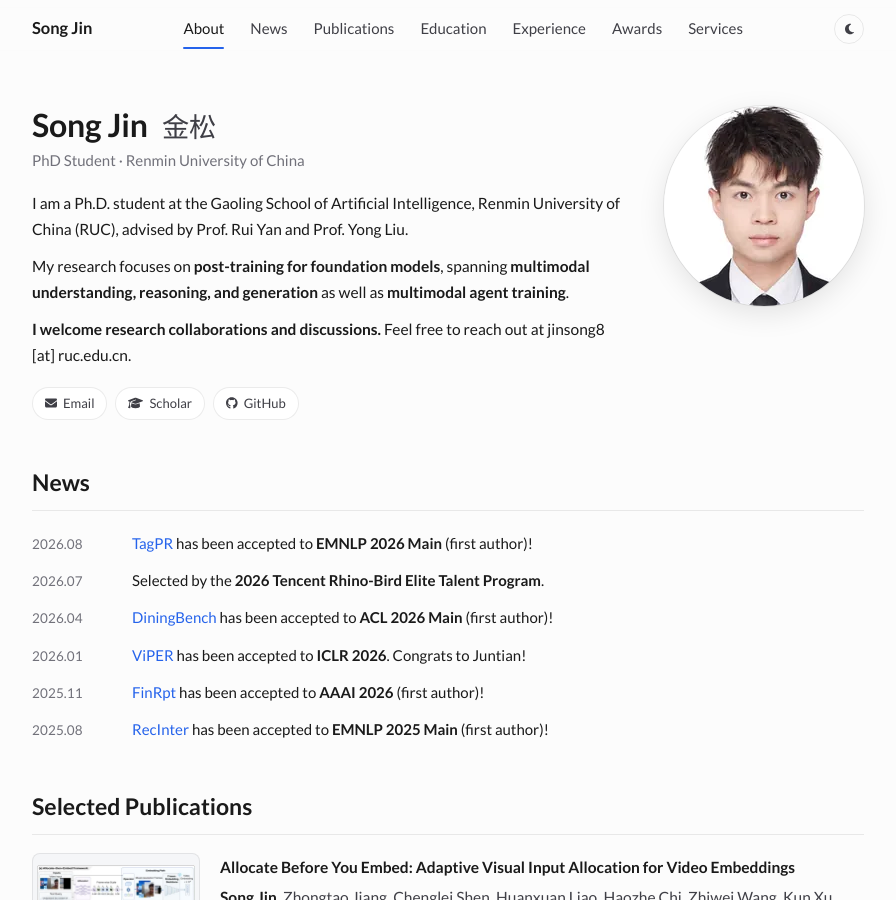
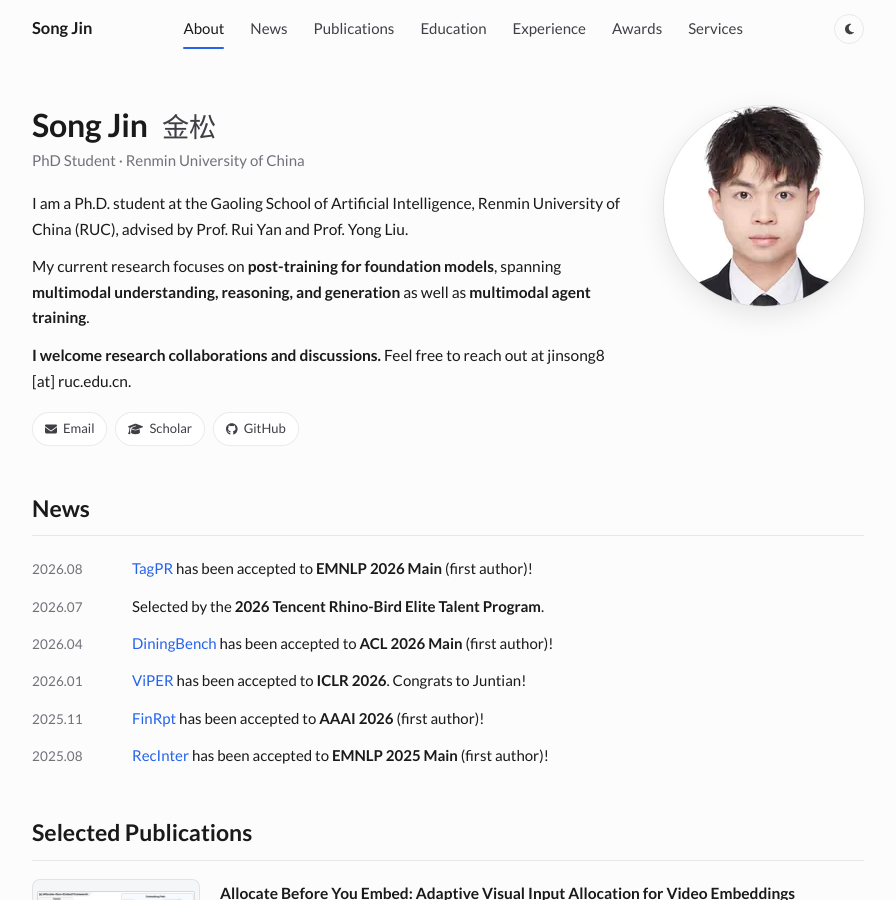
Before and after one commit to jinsong8/jinsong8.github.io, a Jekyll site: the page built from _pages/about.md, in a window 1280 px wide and 900 px high. Shown: the whole window, without its empty margins (192-1088 px from the left). Built offline with Jekyll 4.4.1, drawn with Linux system fonts in a browser that asks for light colours.

Commit message:
Update research focus in about.md

```diff
--- a/_pages/about.md
+++ b/_pages/about.md
@@ -20,7 +20,7 @@ redirect_from:
       Prof. <a class="advisor-link" href="https://scholar.google.com/citations?user=eLw6g-UAAAAJ">Rui Yan</a>
       and Prof. <a class="advisor-link" href="https://scholar.google.com/citations?user=vVhmzbAAAAAJ">Yong Liu</a>.
     </p>
-    <p id="research">My research focuses on <strong>post-training for foundation models</strong>, spanning <strong>multimodal understanding, reasoning, and generation</strong> as well as <strong>multimodal agent training</strong>.</p>
+    <p id="research">My current research focuses on <strong>post-training for foundation models</strong>, spanning <strong>multimodal understanding, reasoning, and generation</strong> as well as <strong>multimodal agent training</strong>.</p>
     <p id="contact"><strong>I welcome research collaborations and discussions.</strong> Feel free to reach out at <span>{{ site.author.email_display }}</span>.</p>
     <ul class="social" aria-label="Links">
       <li><a href="#contact" title="Contact email">{% include homepage-icon.html name="envelope" %}<span>Email</span></a></li>
```
